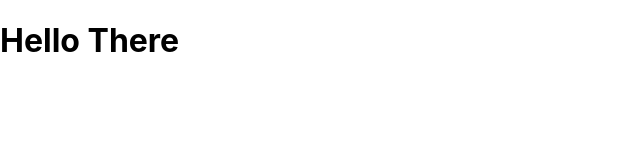
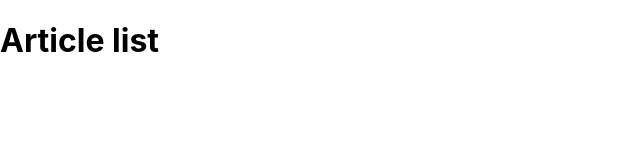
Before and after one commit to sealfury/rhyme_test, a React (Create React App) app: page / in a window 1280 px wide. Shown: the top 160 px of the page, without its empty margins (0-640 px from the left). Built offline with nearby package versions, Linux system fonts and the light colour scheme.

Commit message:
adds article model and component structure

```diff
--- a/package.json
+++ b/package.json
@@ -9,8 +9,10 @@
     "@types/jest": "^27.4.1",
     "@types/react": "^17.0.40",
     "@types/react-dom": "^17.0.13",
+    "axios": "^0.26.1",
     "react": "^17.0.2",
     "react-dom": "^17.0.2",
+    "react-router-dom": "^6.2.2",
     "react-scripts": "5.0.0",
     "typescript": "^4.6.2",
     "web-vitals": "^2.1.4"
@@ -43,8 +45,10 @@
     ]
   },
   "devDependencies": {
+    "@types/axios": "^0.14.0",
     "@types/node": "^17.0.21",
     "@types/prettier": "^2.4.4",
+    "@types/react-router-dom": "^5.3.3",
     "@typescript-eslint/eslint-plugin": "^5.15.0",
     "@typescript-eslint/parser": "^5.15.0",
     "eslint-config-prettier": "^8.5.0",
--- a/src/App.tsx
+++ b/src/App.tsx
@@ -1,9 +1,10 @@
 import React from 'react'
+import Articles from './components/Articles'
 
 const App: React.FC = () => {
   return (
     <>
-      <h1>Hello There</h1>
+      <Articles />
     </>
   )
 }
--- /dev/null
+++ b/src/components/Articles.tsx
@@ -0,0 +1,18 @@
+import React, { useState } from 'react'
+import { Article } from '../models/article.model'
+
+const Articles: React.FC = () => {
+  const [articles, setArticles] = useState<Article[]>()
+
+
+
+  return (
+    <>
+      <h1>
+        Article list
+      </h1>
+    </>
+  )
+}
+
+export default Articles
```
Also changed, not shown: src/components/SingleArticle.tsx (added, +11 -0 lines), src/models/article.model.ts (added, +7 -0 lines), 1 other file (tests, documents, lock files or other folders).
